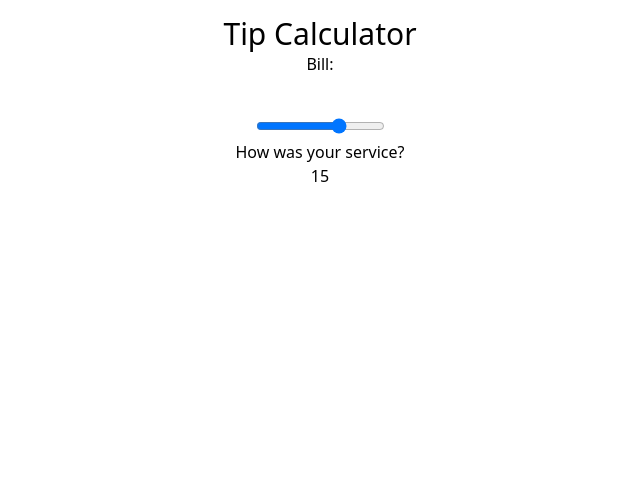
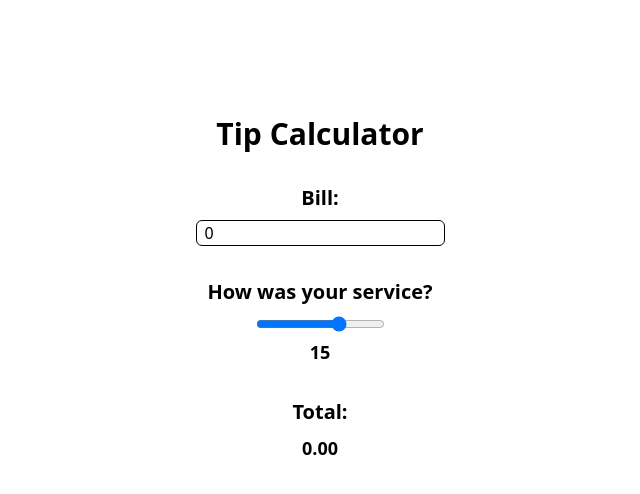
Before and after one commit to ASproson/Exercises-for-Progammers, a React (Create React App) app in the folder javascript/React/tipcalculator/: page / in a window 1280 px wide. Shown: the top 494 px of the page, without its empty margins (320-960 px from the left). Built offline with nearby package versions, Linux system fonts and the light colour scheme.

Commit message:
Completes TipCalculator

```diff
--- a/javascript/React/tipcalculator/src/App.tsx
+++ b/javascript/React/tipcalculator/src/App.tsx
@@ -1,23 +1,52 @@
-import React from "react";
-import { TipSlider } from "./components/TipSlider";
-import { UserInput } from "./components/UserInput";
-// import { Total } from "./components/Total";
+import React, { useEffect, useState } from "react";
 
 import "./App.css";
 
 function App() {
-  const callData = (str: string): void => {
-    console.log(str);
+  const [rangeValue, setRangeValue] = useState(15);
+  const [bill, setBill] = useState<number>(0);
+  const [total, setTotal] = useState<number>(0);
+
+  const handleBillInput = (e: React.ChangeEvent<HTMLInputElement>) => {
+    setBill(Number(e.target.value));
   };
 
-  // https://blog.devgenius.io/how-to-pass-data-from-child-to-parent-in-react-33ed99a90f43
+  const tipCalculator = (bill: number, tip: number): number => {
+    return bill + bill * (tip / 100);
+  };
+
+  useEffect(() => {
+    setTotal(tipCalculator(bill, rangeValue));
+  }, [rangeValue, bill]);
 
   return (
-    <div className="text-center">
-      <h1 className="text-3xl pt-4">Tip Calculator</h1>
-      <UserInput callData={callData} />
-      <TipSlider />
-      {/* <Total /> */}
+    <div className="text-center pt-[100px]">
+      <h1 className="text-3xl pt-4 font-bold">Tip Calculator</h1>
+      <div className="pt-8">
+        <h2 className="text-xl font-bold pb-2">Bill:</h2>
+        <input
+          type="number"
+          min="0"
+          value={bill ? bill : 0}
+          onChange={handleBillInput}
+          className="border-[1px] border-black rounded-md px-2"
+        />
+      </div>
+      <div className="pt-8">
+        <h2 className="font-bold text-xl pb-2">How was your service?</h2>
+        <input
+          type="range"
+          min={5}
+          max={20}
+          value={rangeValue}
+          onChange={(e) => setRangeValue(Number(e.target.value))}
+        />
+        <p className="text-lg font-bold">{rangeValue}</p>
+      </div>
+      <div className="pt-8">
+        <h2 className="font-bold text-xl pb-2">Total:</h2>
+        <p className="font-bold text-lg">{total.toFixed(2)}</p>
+      </div>
     </div>
   );
 }
```
